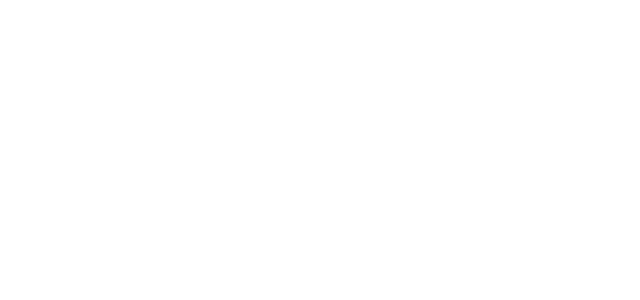
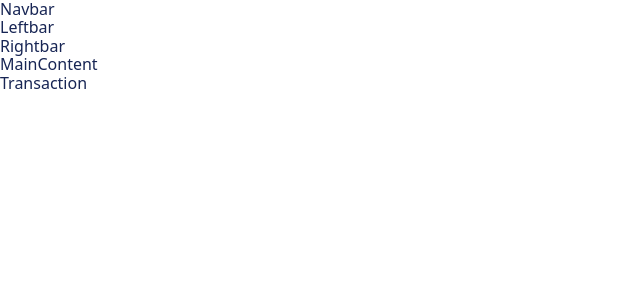
Before and after one commit to IronJosh786/moneyTransfer, a React (Vite) app in the folder frontend/: page / in a window 1280 px wide. Shown: the top 300 px of the page, without its empty margins (0-640 px from the left). Built offline with nearby package versions, Linux system fonts and the light colour scheme.

Commit message:
add more files in initial frontend setup

```diff
--- a/frontend/src/App.jsx
+++ b/frontend/src/App.jsx
@@ -2,6 +2,7 @@ import React, { useEffect } from "react";
 import { useSelector, useDispatch } from "react-redux";
 import { toggleTheme } from "./features/darkModeSlice.js";
 import "./App.css";
+import Home from "./pages/Home.jsx";
 
 const App = () => {
   const { isDarkMode } = useSelector((state) => state.darkMode);
@@ -19,7 +20,11 @@ const App = () => {
     }
   }, [isDarkMode]);
 
-  return <div></div>;
+  return (
+    <div>
+      <Home />
+    </div>
+  );
 };
 
 export default App;
--- /dev/null
+++ b/frontend/src/components/Leftbar.jsx
@@ -0,0 +1,7 @@
+import React from "react";
+
+function Leftbar() {
+  return <div>Leftbar</div>;
+}
+
+export default Leftbar;
--- /dev/null
+++ b/frontend/src/components/MainContent.jsx
@@ -0,0 +1,7 @@
+import React from "react";
+
+function MainContent() {
+  return <div>MainContent</div>;
+}
+
+export default MainContent;
--- /dev/null
+++ b/frontend/src/components/Navbar.jsx
@@ -0,0 +1,7 @@
+import React from "react";
+
+function Navbar() {
+  return <div>Navbar</div>;
+}
+
+export default Navbar;
--- /dev/null
+++ b/frontend/src/components/Rightbar.jsx
@@ -0,0 +1,7 @@
+import React from "react";
+
+function Rightbar() {
+  return <div>Rightbar</div>;
+}
+
+export default Rightbar;
--- a/frontend/src/pages/Home.jsx
+++ b/frontend/src/pages/Home.jsx
@@ -1,7 +1,20 @@
 import React from "react";
+import Navbar from "../components/Navbar.jsx";
+import LeftBar from "../components/Leftbar.jsx";
+import Rightbar from "../components/Rightbar.jsx";
+import MainContent from "../components/MainContent.jsx";
+import Transaction from "../components/Transaction.jsx";
 
 function Home() {
-  return <div>Home</div>;
+  return (
+    <div>
+      <Navbar />
+      <LeftBar />
+      <Rightbar />
+      <MainContent />
+      <Transaction />
+    </div>
+  );
 }
 
 export default Home;
```
Also changed, not shown: frontend/src/components/Transaction.jsx (renamed from frontend/src/pages/Transaction.jsx).
